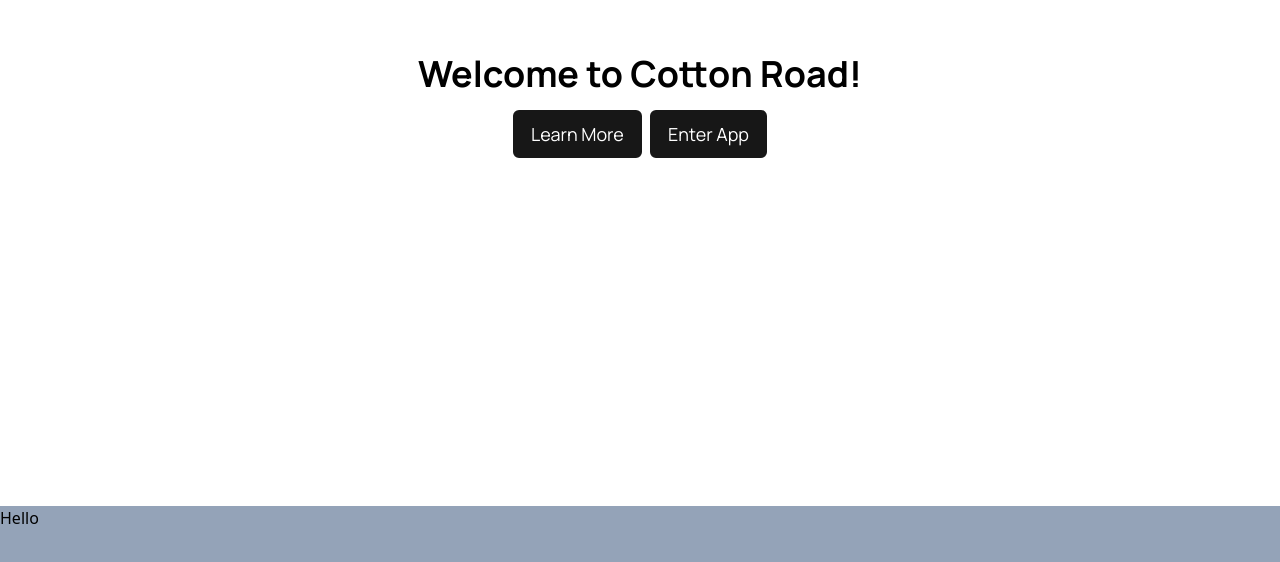
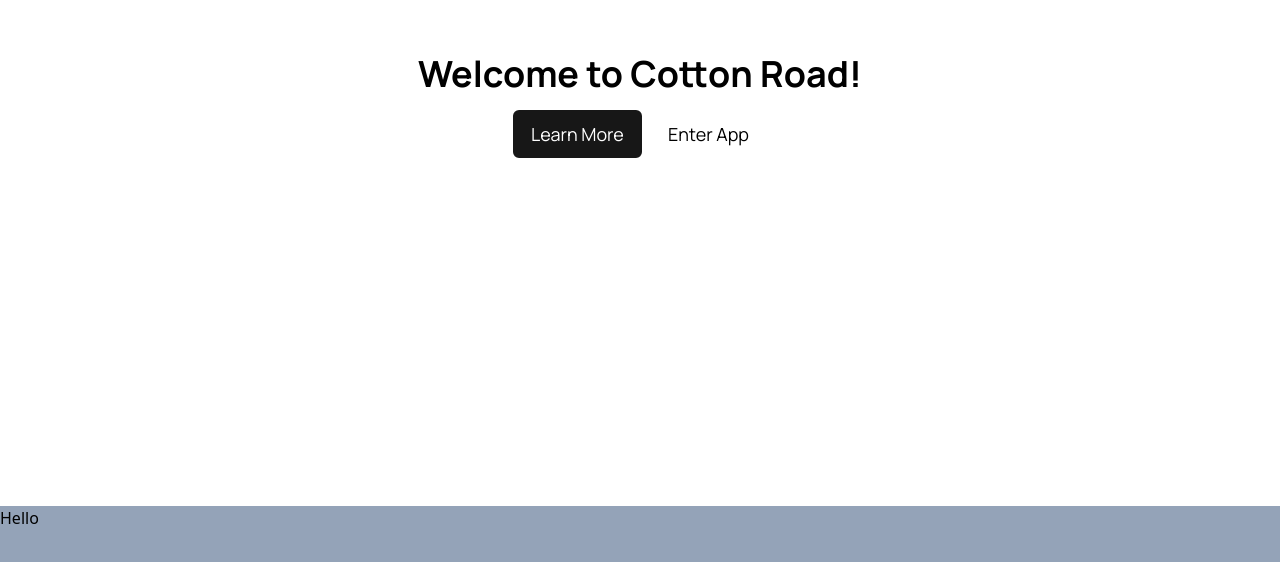
Before and after one commit to Vincent-Cayadi/cottonRoadV2, a Next.js app: page / in a window 1280 px wide. Shown: the part 294-856 px from the top of the page. Built offline with nearby package versions, Linux system fonts and the light colour scheme.

Commit message:
Added SVGs

```diff
--- a/pages/index.tsx
+++ b/pages/index.tsx
@@ -20,7 +20,7 @@ export default function Index() {
               </a>
             </Link>
             <Link href="home">
-              <a className="px-4 py-2 text-base text-center text-white align-middle duration-300 border-2 rounded-md cursor-pointer sm:text-lg border-neutral-900 bg-neutral-900 sm:text-bold font-manrope sm:hover:bg-transparent sm:hover:text-neutral-900">
+              <a className="px-4 py-2 text-base text-center text-black align-middle duration-300 bg-white border-2 border-white rounded-md cursor-pointer sm:text-lg sm:text-bold font-manrope">
                 Enter App
               </a>
             </Link>
```
Also changed, not shown: public/undrawsvg/undraw_collaboration_re_vyau.svg (added), public/undrawsvg/undraw_stripe_payments_re_chlm.svg (added).
